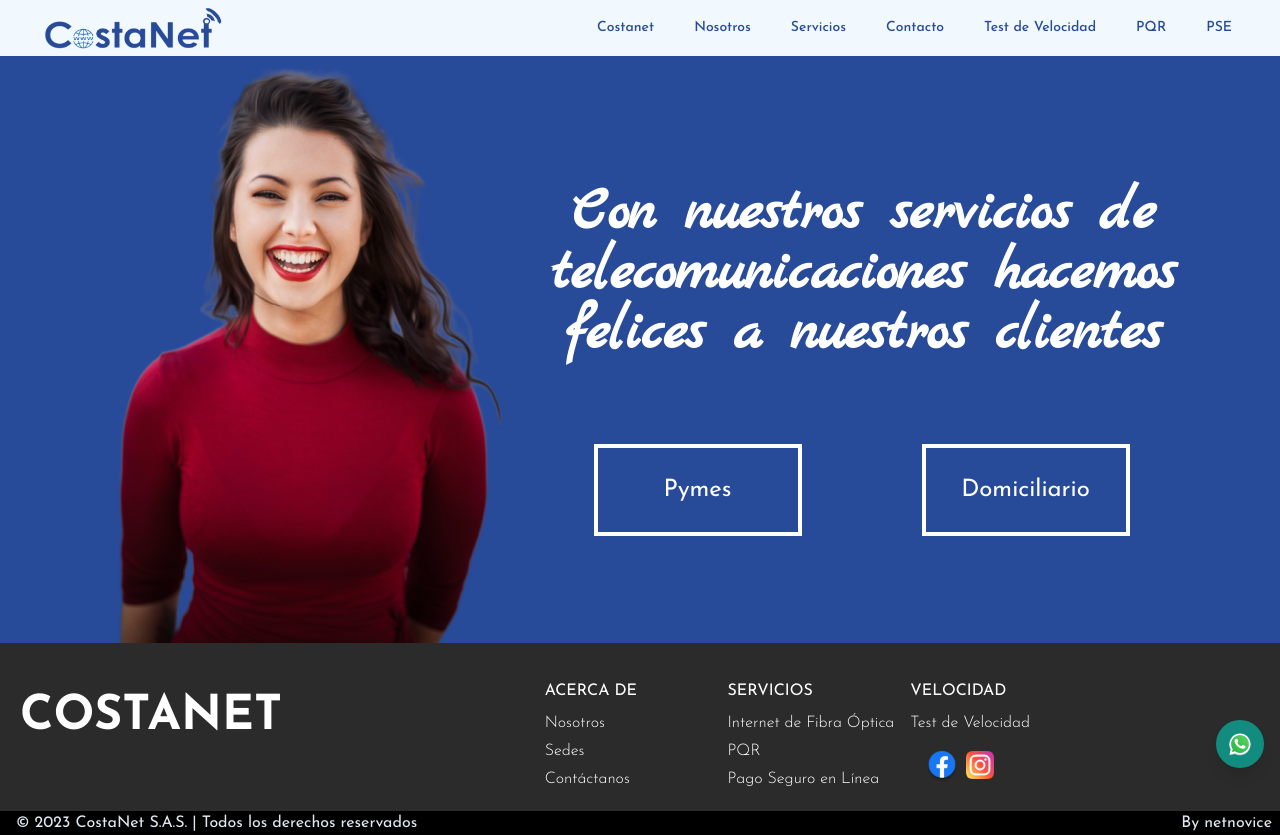
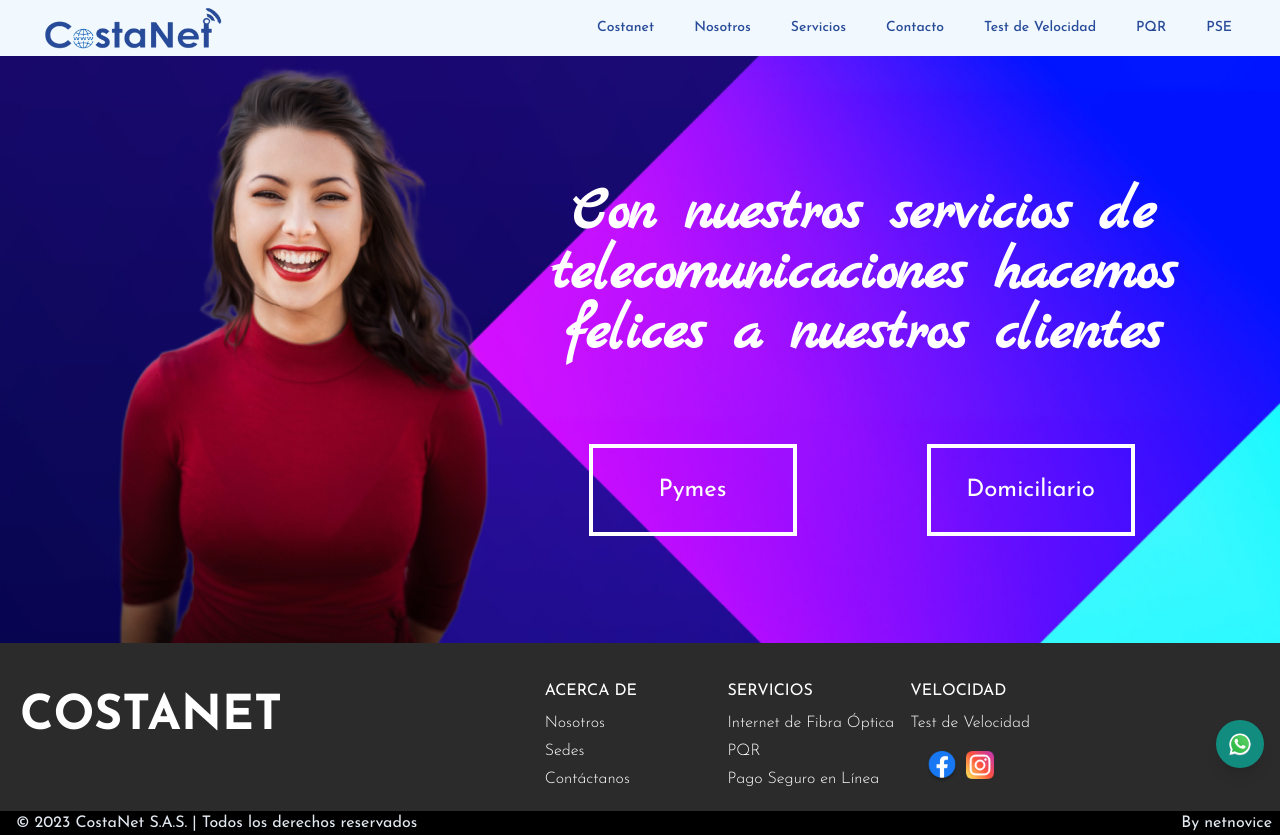
Before and after one commit to labs-company/costanet, a Next.js app: page /servicios in a window 1280 px wide. Built offline with nearby package versions, Linux system fonts and the light colour scheme.

Commit message:
fix: Cambio de background

```diff
--- a/app/servicios/page.tsx
+++ b/app/servicios/page.tsx
@@ -1,9 +1,19 @@
 import { Container } from "@mui/material";
 import ServiceClientComponet from "@/components/ServiceClientComponet";
+import backgroundus from "@/public/bg-example.jpg";
+
 export default function PageServices() {
   return (
     <>
-      <section className="bg-letter flex flex-col justify-end" id="servicios">
+      <section
+        className="flex flex-col justify-end"
+        id="servicios"
+        style={{
+          backgroundImage: `url(${backgroundus.src})`,
+          backgroundRepeat: "no-repeat",
+          backgroundSize: "cover",
+        }}
+      >
         <Container className="flex flex-col-reverse justify-center">
           <ServiceClientComponet />
         </Container>
--- a/components/ServiceClientComponet.tsx
+++ b/components/ServiceClientComponet.tsx
@@ -55,7 +55,7 @@ export default function ServiceClientComponet() {
             nuestros clientes
           </p>
         </div>
-        <div className="flex justify-around">
+        <div className="flex justify-around flex-col items-center gap-5 md:flex-row">
           <button className="btnpymes">Pymes</button>
           <button className="btnpymes">Domiciliario</button>
         </div>
```
Also changed, not shown: public/bg-example.jpg (added).
